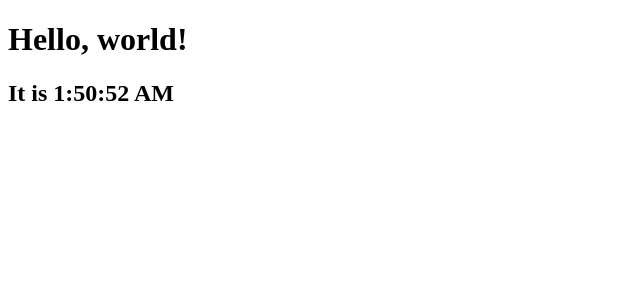
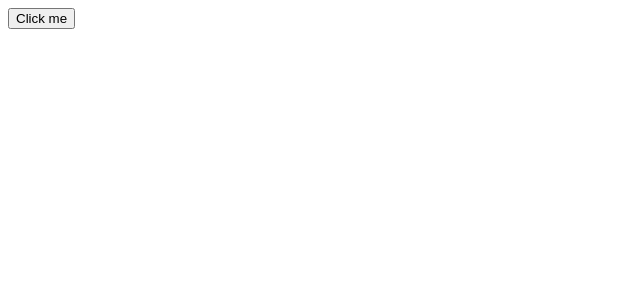
Before and after one commit to vansang1706/Learn_React, a React (Create React App) app in the folder first_app/: page / in a window 1280 px wide. Shown: the top 300 px of the page, without its empty margins (0-640 px from the left). Built offline with nearby package versions, Linux system fonts and the light colour scheme.

Commit message:
Handling Events

```diff
--- /dev/null
+++ b/first_app/src/HandlingEvents.js
@@ -0,0 +1,61 @@
+import React from 'react';
+
+class Toggle extends React.Component{
+    constructor(props){
+        super(props);
+        this.state = {
+            isTonggleOn: true,
+            who: "me"
+        };
+
+        this.handleClick = this.handleClick.bind(this);
+    }
+
+    handleClick(){
+        if(this.state.who==="me"){
+            this.setState({who: "you"});
+        }
+        else if(this.state.who==="you"){
+            this.setState({who:"me"});
+        }
+    }
+
+    render(){
+        return(
+            <button onClick={this.handleClick}>
+                {this.state.who}
+            </button>
+
+        );
+    }
+}
+//export default Toggle;
+
+class LoggingButton extends React.Component{
+    handleClick = ()=>{
+        console.log('this is: ', this)
+    }
+
+    render(){
+        return(
+            <button onClick={this.handleClick}>Click me</button>
+        );
+    }
+}
+//export default LoggingButton;
+
+//Passing Arguments to Event Handlers
+class Arguments extends React.Component{
+
+    handleClick(str){
+        alert(str);
+    }
+
+    render(){
+        return(
+            <button onClick={this.handleClick.bind(this,"Notification")}>Click me</button>
+        );
+    }
+
+}
+export default Arguments;
--- a/first_app/src/index.js
+++ b/first_app/src/index.js
@@ -3,6 +3,9 @@ import ReactDOM from 'react-dom';
 //import './index.css';
 //import App from './App';
 import Clock from './Clock';
+import Toggle from './HandlingEvents';
+import LoggingButton from './HandlingEvents';
+import Arguments from './HandlingEvents';
 import * as serviceWorker from './serviceWorker';
 
 // ex 1
@@ -192,20 +195,36 @@ var element11 = <Comment2 date={cmt2.d} text={cmt2.t} author={cmt2.a}/>
 //ex 13
 var element14 = <Clock/>
 
+// ReactDOM.render(
+//     //<h1>Hello, world!</h1>,
+//     //element,
+//     //element2,
+//     //element3,
+//     //getGreeting(user2),
+//     //element5,
+//     //element6, // doesn't work
+//     //element8,
+//     //element9,
+//     //element10,
+//     element14,
+//     document.getElementById('root')
+// );
+
+// Handling events
+// Toggle
+var toggle = <Toggle/>
+
+// LoggingButton
+var loggingButton = <LoggingButton/>
+
+var argument = <Arguments/>
+
 ReactDOM.render(
-    //<h1>Hello, world!</h1>,
-    //element,
-    //element2,
-    //element3,
-    //getGreeting(user2),
-    //element5,
-    //element6, // doesn't work
-    //element8,
-    //element9,
-    //element10,
-    element14,
+    //toggle,
+    //loggingButton,
+    argument,
     document.getElementById('root')
-);
+)
 
 // If you want your app to work offline and load faster, you can change
 // unregister() to register() below. Note this comes with some pitfalls.
```
